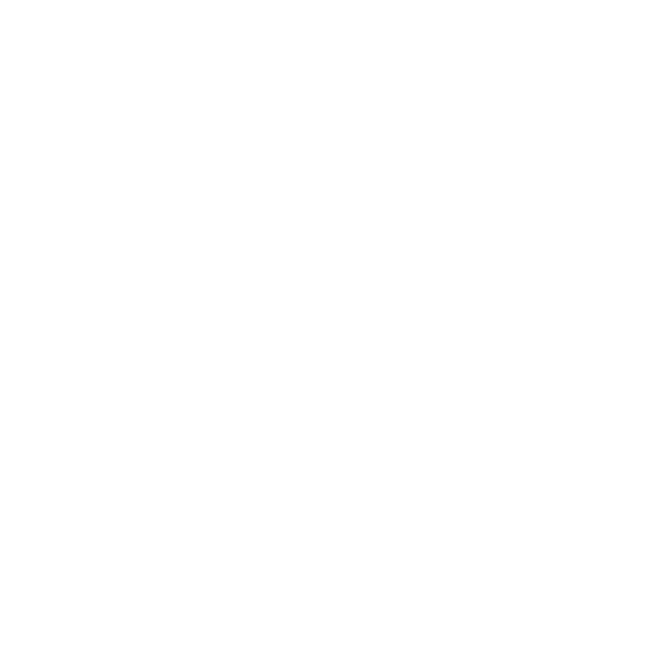
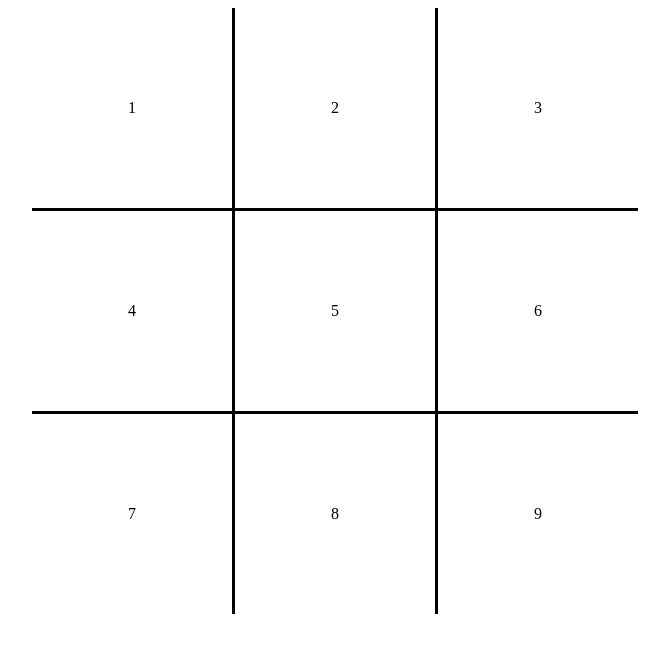
Before and after one commit to nattsnb/react-tic-tac-toe, a React (Vite) app: page / in a window 1280 px wide. Shown: the top 652 px of the page, without its empty margins (305-974 px from the left). Built offline with nearby package versions, Linux system fonts and the light colour scheme.

Commit message:
added placeholders for fields. styled the app to look like a board

```diff
--- a/src/board.module.css
+++ b/src/board.module.css
@@ -1,5 +1,11 @@
 .wrapper{
-    background-color: darkorange;
+    background-color: black;
+    width: 606px;
+    height: 606px;
+    display: flex;
+    flex-direction: column;
+    justify-content: space-between;
+
 }
 
 .row{
--- a/src/createRow.jsx
+++ b/src/createRow.jsx
@@ -5,9 +5,11 @@
     return (
         <div className={styles.row}>
             {idArray.map((id) => (
-                <div
-                    key={id}
-                />
+                <div className={styles.field}
+                     key={id}>
+                    {id}
+                </div>
+
             ))}
         </div>
     )
--- a/src/createRow.module.css
+++ b/src/createRow.module.css
@@ -1,7 +1,15 @@
 .row{
-
+    display: flex;
+    flex-direction: row;
+    justify-content: space-between;
 }
 
 .field {
-
+    display: flex;
+    background-color: white;
+    width: 200px;
+    height: 200px;
+    text-align: center;
+    align-items: center;
+    justify-content: center;
 }
--- a/src/index.css
+++ b/src/index.css
@@ -0,0 +1,4 @@
+#root{
+    justify-content: center;
+    display: flex;
+}
```
